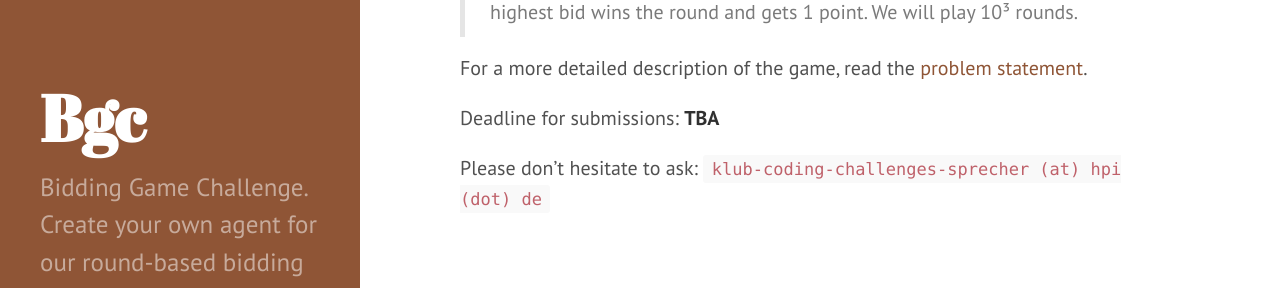
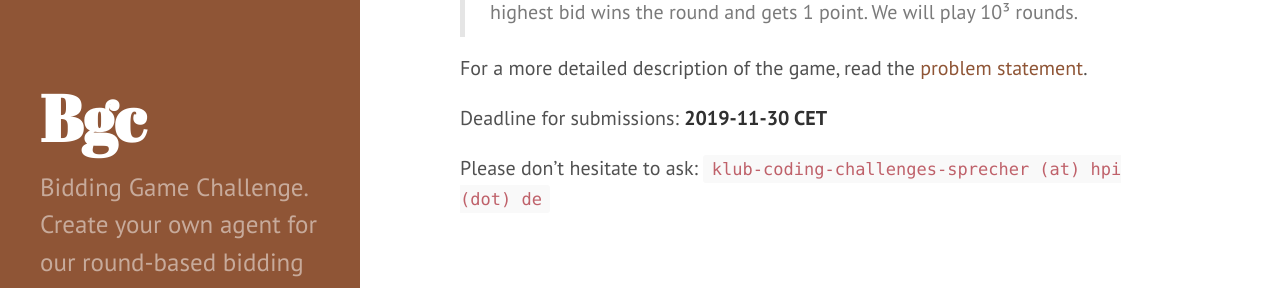
Before and after one commit to roehrt/bgc, a Jekyll site: the page built from website/index.md, in a window 1280 px wide. Shown: the part 294-582 px from the top of the page. Built offline with Jekyll 4.4.1, drawn with Linux system fonts in a browser that asks for light colours.

Commit message:
Add submission deadline

```diff
--- a/website/_config.yml
+++ b/website/_config.yml
@@ -7,3 +7,4 @@ markdown: kramdown
 version: 0.3
 repo: https://github.com/roehrt/bgc
 pdf: problem-bgc.pdf
+deadline: 2019-11-30 CET
--- a/website/index.md
+++ b/website/index.md
@@ -14,6 +14,6 @@ We will play 10³ rounds.
 
 For a more detailed description of the game, read the [problem statement]({{ site.baseurl }}/{{ site.pdf }}).
 
-Deadline for submissions: **TBA**
+Deadline for submissions: **{{ site.deadline }}**
 
 Please don't hesitate to ask: `klub-coding-challenges-sprecher (at) hpi (dot) de`
```
Also changed, not shown: 1 other file.
